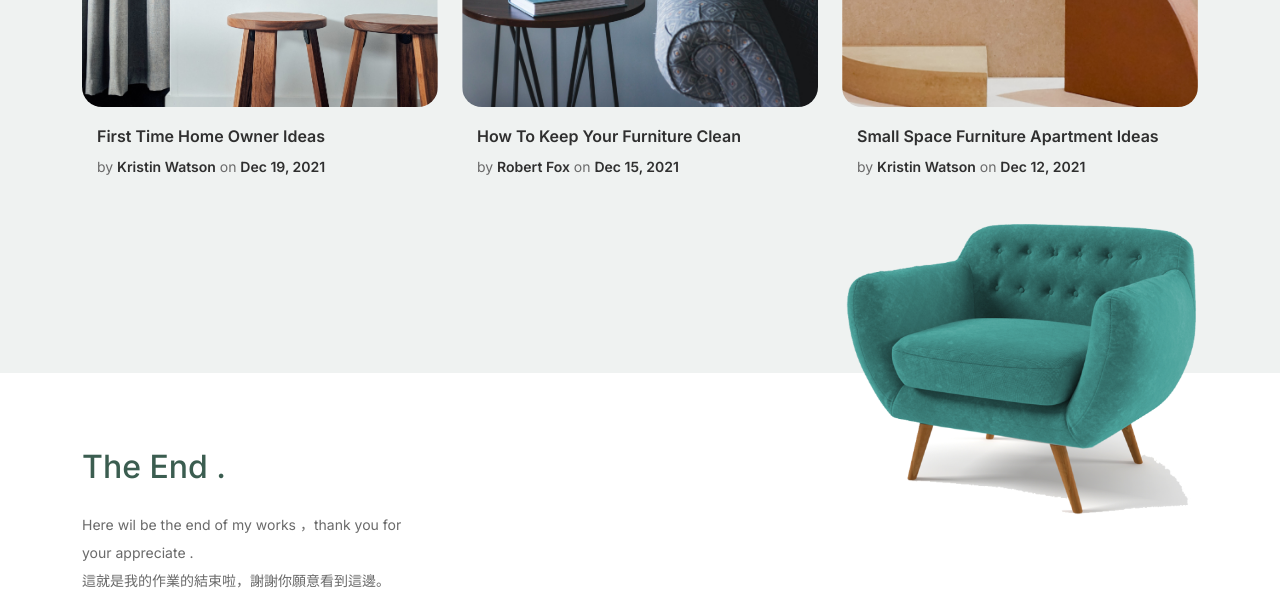
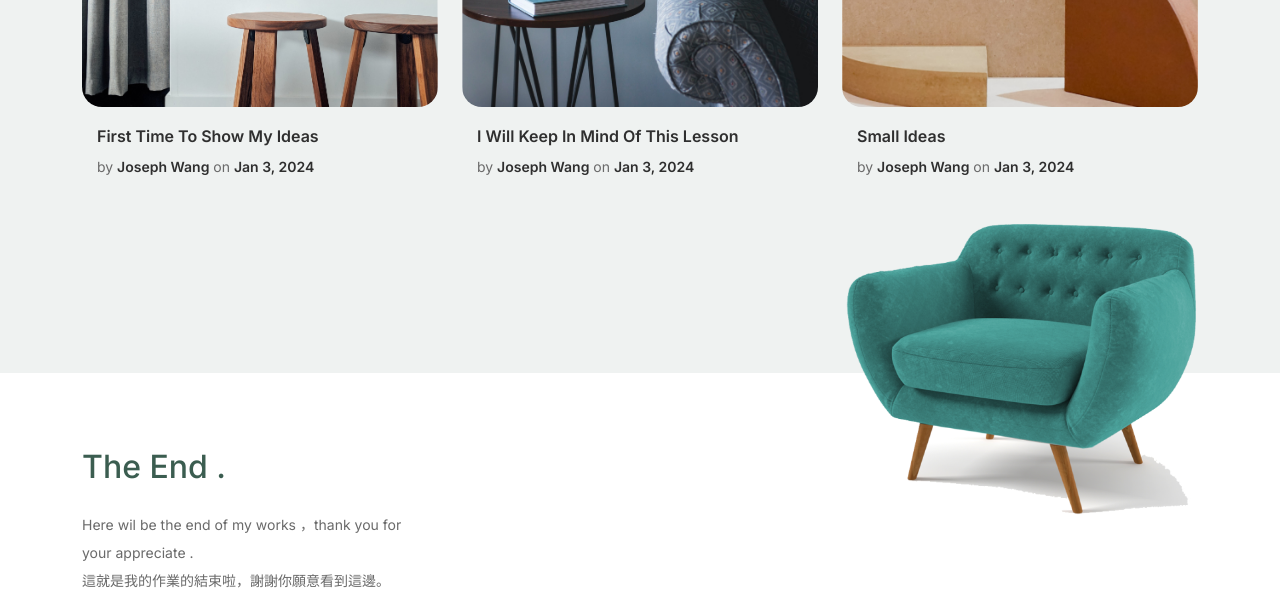
Before and after one commit to josephjam517/josephjam517.github.io, a plain HTML site: page furni/index.html in a window 1280 px wide. Shown: the part 4120-4732 px from the top of the page. Drawn offline with Linux system fonts and the light colour scheme.

Commit message:
Ture End

```diff
--- a/furni/index.html
+++ b/furni/index.html
@@ -522,9 +522,9 @@
 						<div class="post-entry">
 							<a href="" class="post-thumbnail"><img src="images/post-1.jpg" alt="Image" class="img-fluid"></a>
 							<div class="post-content-entry">
-								<h3><a href="">First Time Home Owner Ideas</a></h3>
+								<h3><a href="">First Time To Show My Ideas</a></h3>
 								<div class="meta">
-									<span>by <a href="">Kristin Watson</a></span> <span>on <a href="">Dec 19, 2021</a></span>
+									<span>by <a href="">Joseph Wang</a></span> <span>on <a href="">Jan 3, 2024</a></span>
 								</div>
 							</div>
 						</div>
@@ -534,9 +534,9 @@
 						<div class="post-entry">
 							<a href="" class="post-thumbnail"><img src="images/post-2.jpg" alt="Image" class="img-fluid"></a>
 							<div class="post-content-entry">
-								<h3><a href="">How To Keep Your Furniture Clean</a></h3>
+								<h3><a href="">I Will Keep In Mind Of This Lesson </a></h3>
 								<div class="meta">
-									<span>by <a href="">Robert Fox</a></span> <span>on <a href="">Dec 15, 2021</a></span>
+									<span>by <a href="">Joseph Wang</a></span> <span>on <a href="">Jan 3, 2024</a></span>
 								</div>
 							</div>
 						</div>
@@ -546,9 +546,9 @@
 						<div class="post-entry">
 							<a href="" class="post-thumbnail"><img src="images/post-3.jpg" alt="Image" class="img-fluid"></a>
 							<div class="post-content-entry">
-								<h3><a href="">Small Space Furniture Apartment Ideas</a></h3>
+								<h3><a href="">Small Ideas</a></h3>
 								<div class="meta">
-									<span>by <a href="">Kristin Watson</a></span> <span>on <a href="">Dec 12, 2021</a></span>
+									<span>by <a href="">Joseph Wang</a></span> <span>on <a href="">Jan 3, 2024</a></span>
 								</div>
 							</div>
 						</div>
```
